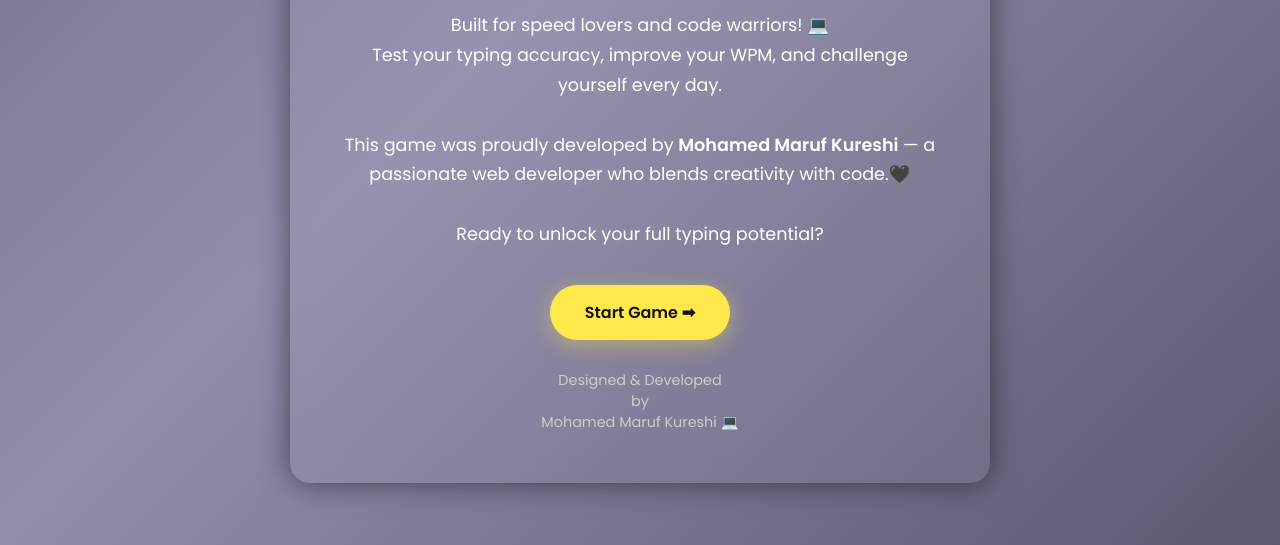
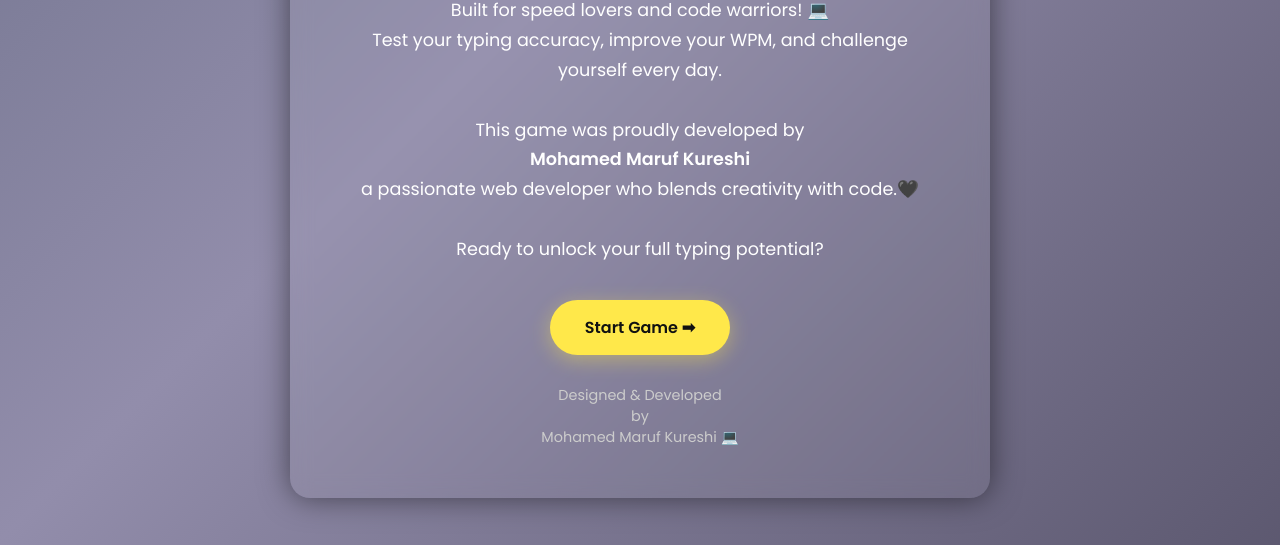
Before and after one commit to mohd-maruf-kureshi-2828/typing_speed_game, a plain HTML site: page index.html in a window 1280 px wide. Shown: the part 255-800 px from the top of the page. Drawn offline with Linux system fonts and the light colour scheme.

Commit message:
Update index.html

```diff
--- a/index.html
+++ b/index.html
@@ -107,7 +107,7 @@
       Built for speed lovers and code warriors! 💻<br>
       Test your typing accuracy, improve your WPM, and challenge yourself every day.<br>
       <br>
-      This game was proudly developed by <strong>Mohamed Maruf Kureshi</strong> — a passionate web developer who blends creativity with code.🖤<br><br>
+      This game was proudly developed by <br> <strong>Mohamed Maruf Kureshi</strong> <br> a passionate web developer who blends creativity with code.🖤<br><br>
       Ready to unlock your full typing potential?
     </p>
     <a href="game.html" class="button">Start Game ➡</a>
```
